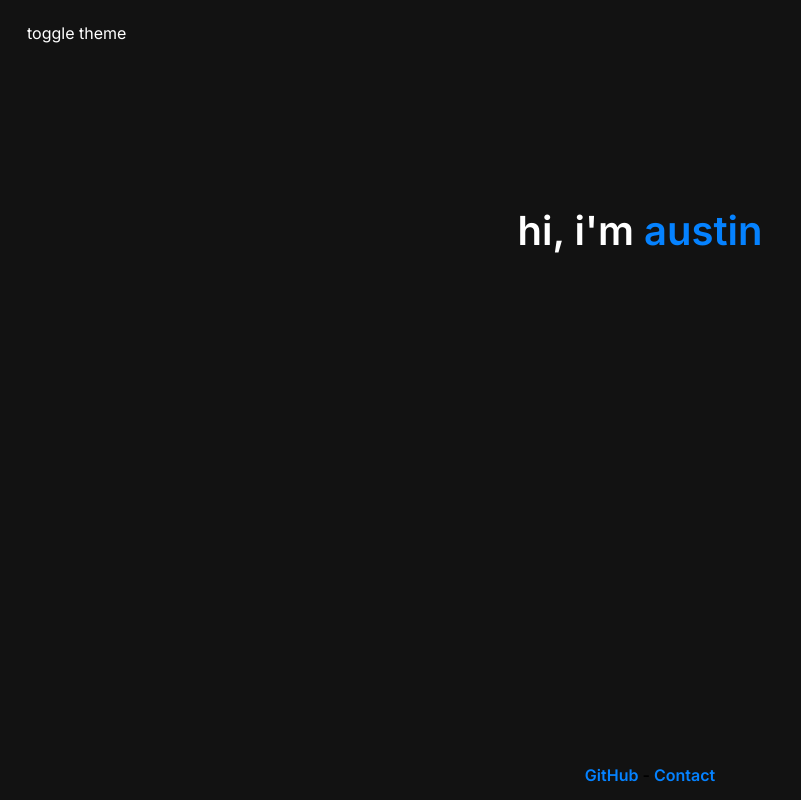
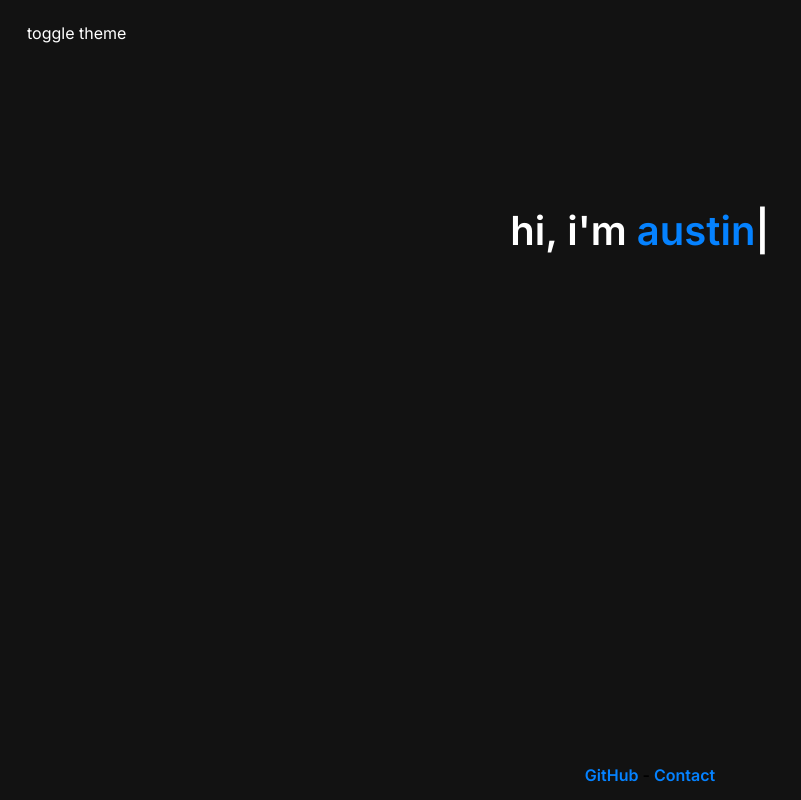
Before and after one commit to atn/astn.me, a Next.js app: page / in a window 1280 px wide. Shown: the whole page, without its empty margins (0-801 px from the left). Built offline with nearby package versions, Linux system fonts and the light colour scheme; no server answers.

Commit message:
show cursor on typist, reduce font weight

```diff
--- a/src/components/Text.tsx
+++ b/src/components/Text.tsx
@@ -5,7 +5,7 @@ import Link from 'next/link'
 export default function SubText() {
   return (
     <TextContainer>
-      <Typist cursor={{hideWhenDone: true, hideWhenDoneDelay: 100}}>
+      <Typist>
         hi, i'm <Link href="https://github.com/atn"><a style={{textDecoration: 'none', color: '#0582ff'}}>austin</a></Link>
       </Typist>
     </TextContainer>
@@ -15,5 +15,5 @@ export default function SubText() {
 const TextContainer = styled.div`
 font-size: 40px;
 text-align: center;
-font-weight: 600;
+font-weight: 550;
 `
```
